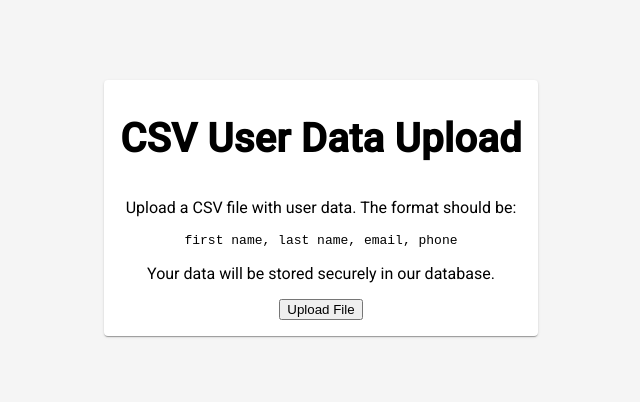
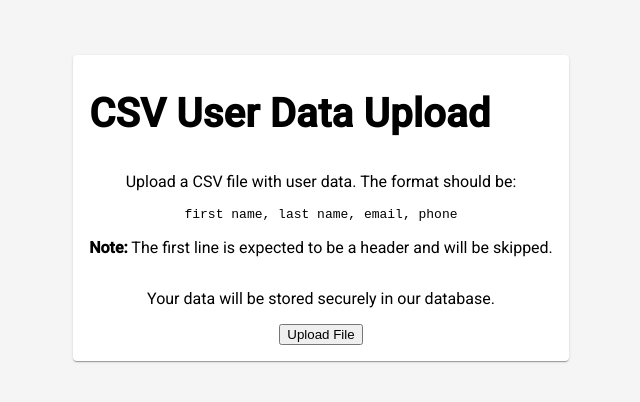
Before and after one commit to sdanzig/user-upload-ui, an Angular app: page / in a window 1280 px wide. Shown: the part 192-594 px from the top of the page, without its empty margins (319-959 px from the left). Built offline with nearby package versions, Linux system fonts and the light colour scheme; what @ngrx/store would draw is missing.

Commit message:
Add warning about header

```diff
--- a/src/app/app.component.ts
+++ b/src/app/app.component.ts
@@ -15,6 +15,7 @@
         <mat-card-content class="content">
           <p>Upload a CSV file with user data. The format should be:</p>
           <code>first name, last name, email, phone</code>
+          <p><strong>Note:</strong> The first line is expected to be a header and will be skipped.</p>
           <p>Your data will be stored securely in our database.</p>
           <button mat-raised-button color="primary" (click)="fileInput.click()">Upload File</button>
           <input #fileInput type="file" style="display: none" (change)="onFileChange($event)">
@@ -48,7 +49,7 @@
   constructor(
     private userService: UserService,
     private snackBar: MatSnackBar
-  ) {}
+  ) { }
 
   onFileChange(event: any) {
     if (event.target.files.length === 0) {
```
